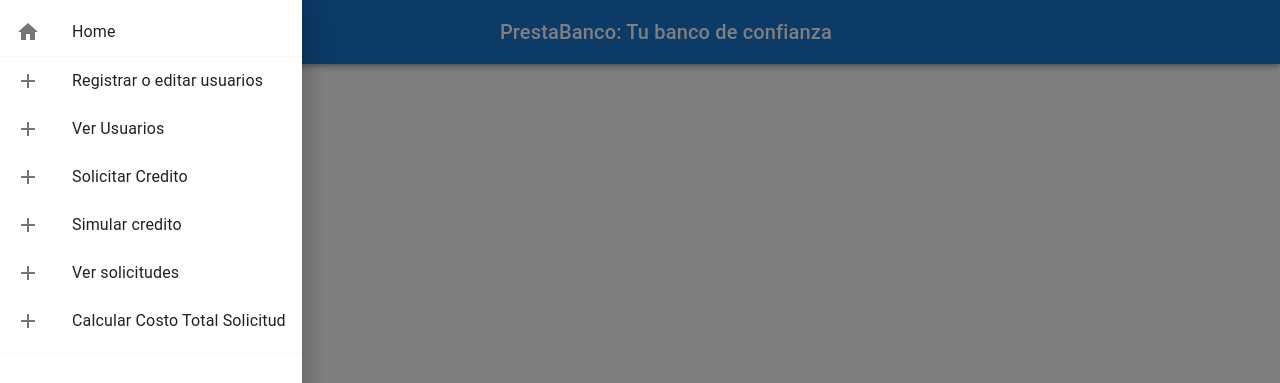
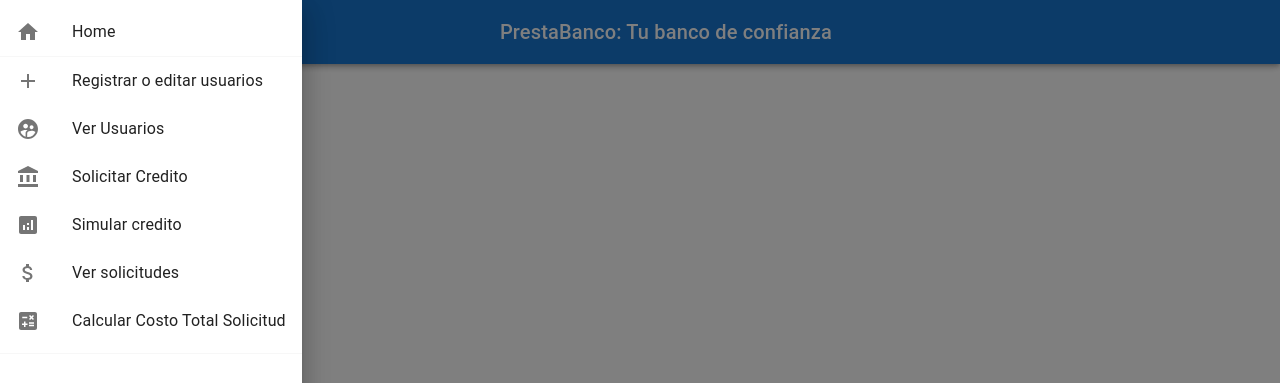
Before and after one commit to PerroWachooo/PrestaBanco, a React (Vite) app in the folder frontend/front_prestaBanco/: page / in a window 1280 px wide. Both pictures are taken after a click on the button "menu". Shown: the top 383 px of the page. Built offline with nearby package versions, Linux system fonts and the light colour scheme.

Commit message:
feature botones menu

```diff
--- a/frontend/front_prestaBanco/src/components/Sidemenu.jsx
+++ b/frontend/front_prestaBanco/src/components/Sidemenu.jsx
@@ -9,6 +9,11 @@ import ListItemText from "@mui/material/ListItemText";
 import HomeIcon from "@mui/icons-material/Home";
 import { useNavigate } from "react-router-dom";
 import PlusIcon from '@mui/icons-material/Add';
+import SupervisedUserCircleIcon from '@mui/icons-material/SupervisedUserCircle';
+import AccountBalanceIcon from '@mui/icons-material/AccountBalance';
+import CalculateIcon from '@mui/icons-material/Calculate';
+import AnalyticsIcon from '@mui/icons-material/Analytics';
+import AttachMoneyIcon from '@mui/icons-material/AttachMoney';
 
 export default function Sidemenu({ open, toggleDrawer }) {
   const navigate = useNavigate();
@@ -36,35 +41,35 @@ export default function Sidemenu({ open, toggleDrawer }) {
 
         <ListItemButton onClick={() => navigate("/user/list")}>
           <ListItemIcon>
-          <PlusIcon/>
+          <SupervisedUserCircleIcon/>
           </ListItemIcon>
           <ListItemText primary="Ver Usuarios" />
         </ListItemButton>
 
         <ListItemButton onClick={() => navigate("/aplication")}>
           <ListItemIcon>
-          <PlusIcon/>
+          <AccountBalanceIcon/>
           </ListItemIcon>
           <ListItemText primary="Solicitar Credito" />
         </ListItemButton>
 
         <ListItemButton onClick={() => navigate("/simulation")}>
           <ListItemIcon>
-          <PlusIcon/>
+          <AnalyticsIcon/>
           </ListItemIcon>
           <ListItemText primary="Simular credito" />
         </ListItemButton>
 
         <ListItemButton onClick={() => navigate("/aplication/list")}>
           <ListItemIcon>
-          <PlusIcon/>
+          <AttachMoneyIcon/>
           </ListItemIcon>
           <ListItemText primary="Ver solicitudes" />
         </ListItemButton>
 
         <ListItemButton onClick={() => navigate("/aplication/totalCost")}>
           <ListItemIcon>
-          <PlusIcon/>
+          <CalculateIcon/>
           </ListItemIcon>
           <ListItemText primary="Calcular Costo Total Solicitud" />
         </ListItemButton>
```
